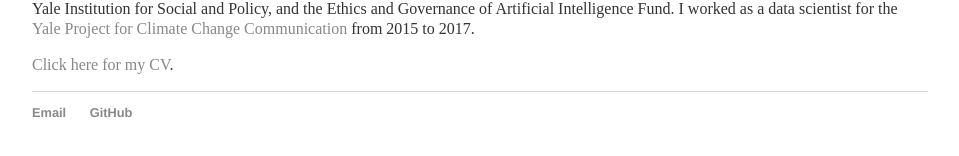
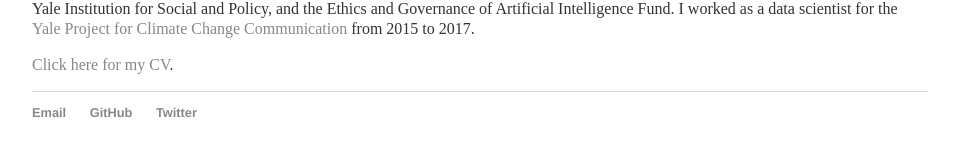
Before and after one commit to morganlivingston/baobaofzhang.github.io, a Jekyll site: the page built from index.html, in a window 1280 px wide. Shown: the part 515-671 px from the top of the page, without its empty margins (160-1119 px from the left). Built offline with Jekyll 4.4.1, drawn with Linux system fonts in a browser that asks for light colours.

Commit message:
Update Twitter

```diff
--- a/_layouts/default.html
+++ b/_layouts/default.html
@@ -51,6 +51,7 @@
    <ul>
    <li><a href="mailto:baobao.zhang@yale.edu">Email</a></li>
    <li><a href="https://github.com/13bzhang">GitHub</a></li>
+   <li><a href="https://twitter.com/baobaofzhang">Twitter</a></li>
    </ul>
   </footer>
   </body>
```
Also changed, not shown: 1 other file.
